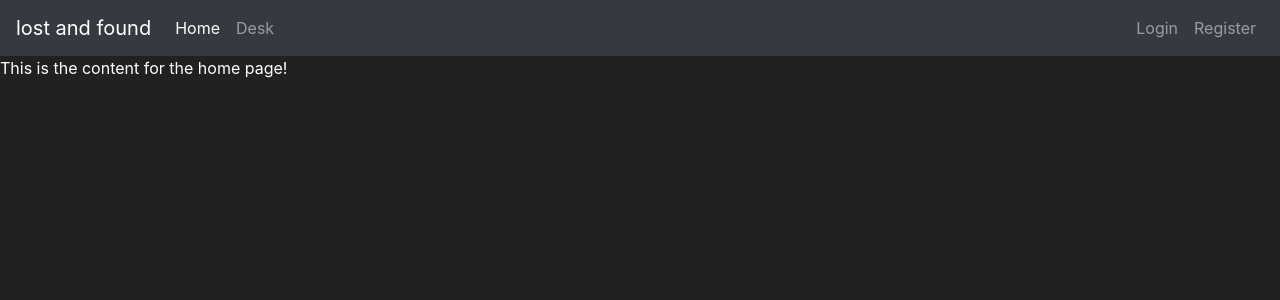
After one commit to AnuragTimilsina/lost_and_found, a Flask app: page /home in a window 1280 px wide. The commit adds this page. Shown: the top 300 px of the page. Run offline with Flask 2, Linux system fonts and the light colour scheme; some libraries are stand-ins or nearby versions.

Commit message:
Added SQLalchemy database

```diff
--- a/front_desk.py
+++ b/front_desk.py
@@ -1,8 +1,24 @@
 from flask import Flask, render_template
+from flask_sqlalchemy import SQLAlchemy
+
 app = Flask(__name__)
+app.config['SQLALCHEMY_DATABASE_URI'] = 'sqlite:///desk.db'
+db = SQLAlchemy(app)
+
+class Item(db.Model):
+    id = db.Column(db.Integer(), primary_key=True)
+    name = db.Column(db.String(length=40), nullable=False, unique=True)
+    description = db.Column(db.String(length=1000), nullable=False, unique=True)
+    #image=
+    found_by = db.Column(db.String(length=35), nullable=False)
+    founder_contact = db.Column(db.String(length=150), nullable=False)
+
+    def __repr__(self):
+        return f"Item name: {self.name}"
 
 @app.route("/")
-def app_check():
+@app.route("/home")
+def home_page():
     return render_template('home.html')
 
 
@@ -13,14 +29,5 @@ def about_page(username):
 
 @app.route('/desk')
 def desk():
-    items = [
-        {'id': 1, 'name':'IDcard', 'image':'idcard.jpg', 'description':'Found infront of KU library. The name says: John Doe', 'found_by': 'James Doe', 'founder_contact': 'Bla bla bla'},
-        {'id': 2, 'name':'IDcard', 'image':'idcard.jpg', 'description':'Found infront of KU library. The name says: John Doe', 'found_by': 'James Doe', 'founder_contact': 'Bla bla bla'},
-        {'id': 3, 'name':'IDcard', 'image':'idcard.jpg', 'description':'Found infront of KU library. The name says: John Doe', 'found_by': 'James Doe', 'founder_contact': 'Bla bla bla'},
-        {'id': 4, 'name':'IDcard', 'image':'idcard.jpg', 'description':'Found infront of KU library. The name says: John Doe', 'found_by': 'James Doe', 'founder_contact': 'Bla bla bla'},
-        {'id': 5, 'name':'IDcard', 'image':'idcard.jpg', 'description':'Found infront of KU library. The name says: John Doe', 'found_by': 'James Doe', 'founder_contact': 'Bla bla bla'},
-        {'id': 3, 'name':'IDcard', 'image':'idcard.jpg', 'description':'Found infront of KU library. The name says: John Doe', 'found_by': 'James Doe', 'founder_contact': 'Bla bla bla'},
-        {'id': 4, 'name':'IDcard', 'image':'idcard.jpg', 'description':'Found infront of KU library. The name says: John Doe', 'found_by': 'James Doe', 'founder_contact': 'Bla bla bla'},
-        {'id': 5, 'name':'IDcard', 'image':'idcard.jpg', 'description':'Found infront of KU library. The name says: John Doe', 'found_by': 'James Doe', 'founder_contact': 'Bla bla bla'},
-    ]
+    items = Item.query.all()
     return render_template('desk.html', items=items)
--- /dev/null
+++ b/templates/base.html
@@ -0,0 +1,60 @@
+<!doctype html>
+<html lang="en">
+  <head>
+    <!-- Required meta tags -->
+    <meta charset="utf-8">
+    <meta name="viewport" content="width=device-width, initial-scale=1, shrink-to-fit=no">
+
+    <!-- Bootstrap CSS -->
+    <link rel="stylesheet" href="https://stackpath.bootstrapcdn.com/bootstrap/4.3.1/css/bootstrap.min.css" integrity="sha384-ggOyR0iXCbMQv3Xipma34MD+dH/1fQ784/j6cY/iJTQUOhcWr7x9JvoRxT2MZw1T" crossorigin="anonymous">
+
+    <title>
+        {% block title%}
+        {% endblock %}
+    </title>
+
+
+  </head>
+  <body>
+    <nav class="navbar navbar-expand-md navbar-dark bg-dark">
+        <a class="navbar-brand" href="#">lost and found</a>
+        <button class="navbar-toggler" type="button" data-toggle="collapse" data-target="#navbarNav">
+          <span class="navbar-toggler-icon"></span>
+        </button>
+        <div class="collapse navbar-collapse" id="navbarNav">
+            <ul class="navbar-nav mr-auto">
+                <li class="nav-item active">
+                    <a class="nav-link" href="{{ url_for('home_page') }}">Home <span class="sr-only">(current)</span></a>
+                </li>
+                <li class="nav-item">
+                    <a class="nav-link" href="{{ url_for('desk') }}">Desk</a>
+                </li>
+            </ul>
+            <ul class="navbar-nav">
+                <li class="nav-item">
+                    <a class="nav-link" href="#">Login</a>
+                </li>
+                <li class="nav-item">
+                    <a class="nav-link" href="#">Register</a>
+                </li>
+            </ul>
+        </div>
+      </nav>
+
+      {% block content %}
+
+      {% endblock %}
+
+    <!-- Optional JavaScript -->
+    <!-- jQuery first, then Popper.js, then Bootstrap JS -->
+    <script src="https://code.jquery.com/jquery-3.3.1.slim.min.js" integrity="sha384-q8i/X+965DzO0rT7abK41JStQIAqVgRVzpbzo5smXKp4YfRvH+8abtTE1Pi6jizo" crossorigin="anonymous"></script>
+    <script src="https://cdnjs.cloudflare.com/ajax/libs/popper.js/1.14.7/umd/popper.min.js" integrity="sha384-UO2eT0CpHqdSJQ6hJty5KVphtPhzWj9WO1clHTMGa3JDZwrnQq4sF86dIHNDz0W1" crossorigin="anonymous"></script>
+    <script src="https://stackpath.bootstrapcdn.com/bootstrap/4.3.1/js/bootstrap.min.js" integrity="sha384-JjSmVgyd0p3pXB1rRibZUAYoIIy6OrQ6VrjIEaFf/nJGzIxFDsf4x0xIM+B07jRM" crossorigin="anonymous"></script>
+  </body>
+  <style>
+      body{
+          background-color: #212121;
+          color: white;
+      }
+  </style>
+</html>
--- a/templates/home.html
+++ b/templates/home.html
@@ -1,52 +1,8 @@
-<!doctype html>
-<html lang="en">
-  <head>
-    <!-- Required meta tags -->
-    <meta charset="utf-8">
-    <meta name="viewport" content="width=device-width, initial-scale=1, shrink-to-fit=no">
+{% extends 'base.html' %}
+{% block title%}
+  Home Page
+{% endblock %}
 
-    <!-- Bootstrap CSS -->
-    <link rel="stylesheet" href="https://stackpath.bootstrapcdn.com/bootstrap/4.3.1/css/bootstrap.min.css" integrity="sha384-ggOyR0iXCbMQv3Xipma34MD+dH/1fQ784/j6cY/iJTQUOhcWr7x9JvoRxT2MZw1T" crossorigin="anonymous">
-
-    <title>home</title>
-  </head>
-  <body>
-    <nav class="navbar navbar-expand-md navbar-dark bg-dark">
-        <a class="navbar-brand" href="#">lost and found</a>
-        <button class="navbar-toggler" type="button" data-toggle="collapse" data-target="#navbarNav">
-          <span class="navbar-toggler-icon"></span>
-        </button>
-        <div class="collapse navbar-collapse" id="navbarNav">
-            <ul class="navbar-nav mr-auto">
-                <li class="nav-item active">
-                    <a class="nav-link" href="#">Home <span class="sr-only">(current)</span></a>
-                </li>
-                <li class="nav-item">
-                    <a class="nav-link" href="#">Desk</a>
-                </li>
-            </ul>
-            <ul class="navbar-nav">
-                <li class="nav-item">
-                    <a class="nav-link" href="#">Login</a>
-                </li>
-                <li class="nav-item">
-                    <a class="nav-link" href="#">Register</a>
-                </li>
-            </ul>
-        </div>
-      </nav>
-    <h1>home page</h1>
-
-    <!-- Optional JavaScript -->
-    <!-- jQuery first, then Popper.js, then Bootstrap JS -->
-    <script src="https://code.jquery.com/jquery-3.3.1.slim.min.js" integrity="sha384-q8i/X+965DzO0rT7abK41JStQIAqVgRVzpbzo5smXKp4YfRvH+8abtTE1Pi6jizo" crossorigin="anonymous"></script>
-    <script src="https://cdnjs.cloudflare.com/ajax/libs/popper.js/1.14.7/umd/popper.min.js" integrity="sha384-UO2eT0CpHqdSJQ6hJty5KVphtPhzWj9WO1clHTMGa3JDZwrnQq4sF86dIHNDz0W1" crossorigin="anonymous"></script>
-    <script src="https://stackpath.bootstrapcdn.com/bootstrap/4.3.1/js/bootstrap.min.js" integrity="sha384-JjSmVgyd0p3pXB1rRibZUAYoIIy6OrQ6VrjIEaFf/nJGzIxFDsf4x0xIM+B07jRM" crossorigin="anonymous"></script>
-  </body>
-  <style>
-      body{
-          background-color: #212121;
-          color: white;
-      }
-  </style>
-</html>
+{% block content %}
+  This is the content for the home page!
+{% endblock %}
```
Also changed, not shown: templates/desk.html (+8 -53 lines), desk.db (added).
